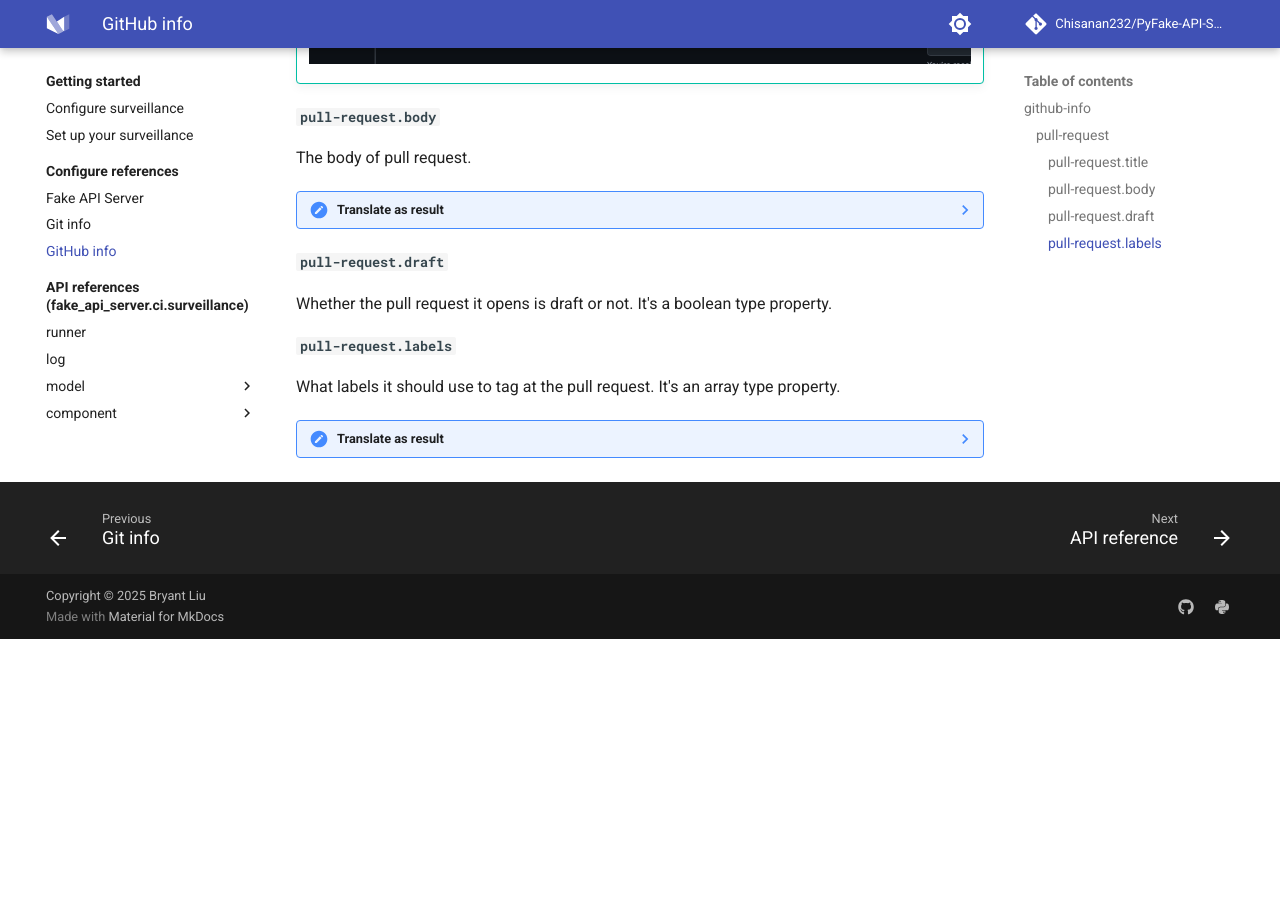
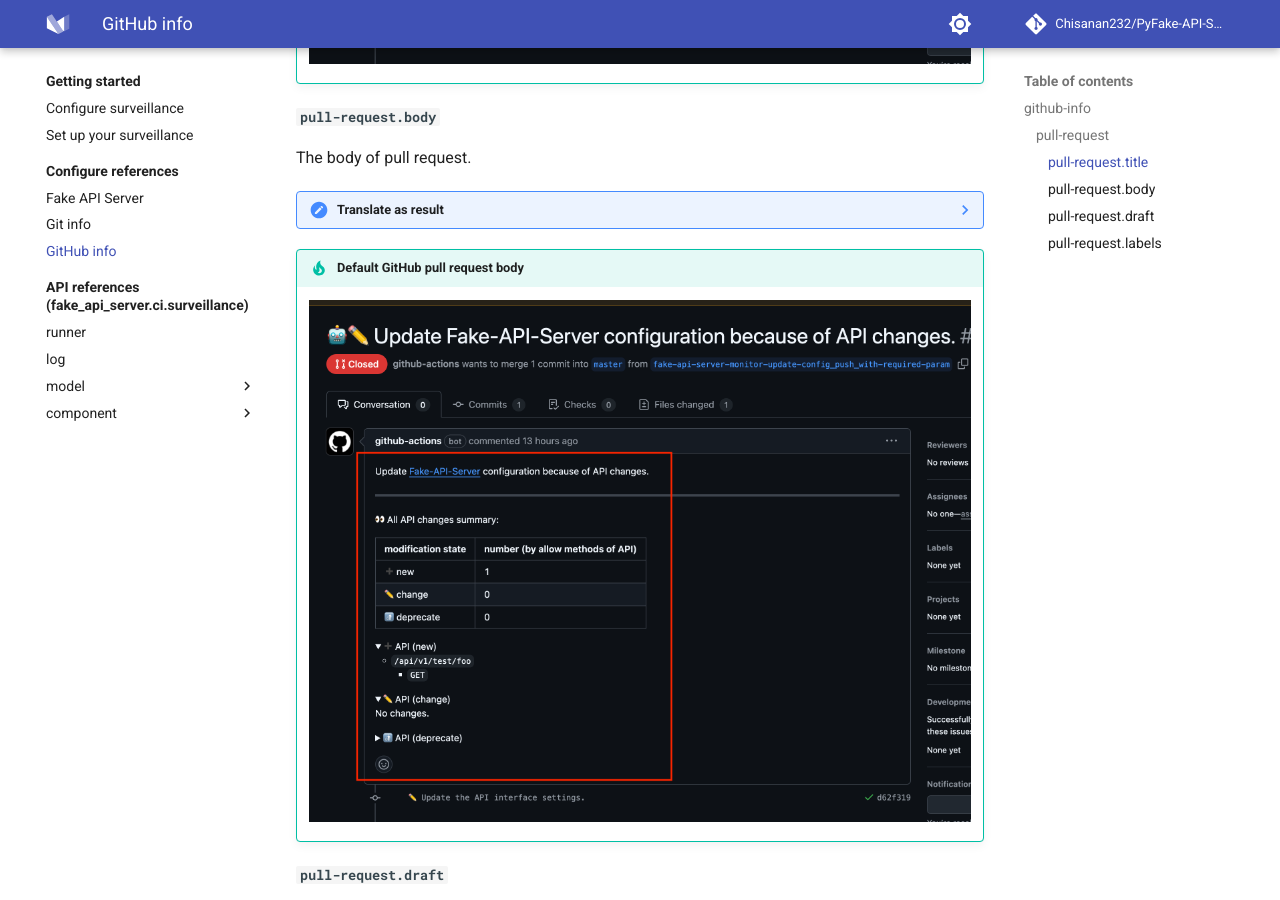
Before and after one commit to Chisanan232/PyFake-API-Server-Surveillance, an MkDocs documentation site: the page built from docs/getting-started/configure-references/github-info.md, in a window 1280 px wide and 900 px high, scrolled down 1129 px. Built offline with MkDocs 1.6.1 and Material for MkDocs 9.7.7, drawn with Linux system fonts in a browser that asks for light colours; comment, search, counter and statistics services are not loaded; the version menu is left out; before the commit the page ends 1768 px from its top, so only the background shows below that.

Commit message:
➕ Add default value demonstration about GitHub pull request body.

```diff
--- a/docs/getting-started/configure-references/github-info.md
+++ b/docs/getting-started/configure-references/github-info.md
@@ -59,6 +59,10 @@
 
     ![pull request title](../../_images/getting-started/configure-references/github_pull_request_body.png)
 
+!!! tip "Default GitHub pull request body"
+
+    ![pull request title](../../_images/getting-started/configure-references/default_pr_values-body.png)
+
 #### ``pull-request.draft``
 
 Whether the pull request it opens is draft or not. It's a boolean type property.
```
Also changed, not shown: docs/_images/getting-started/configure-references/default_pr_values-body.png (added).
